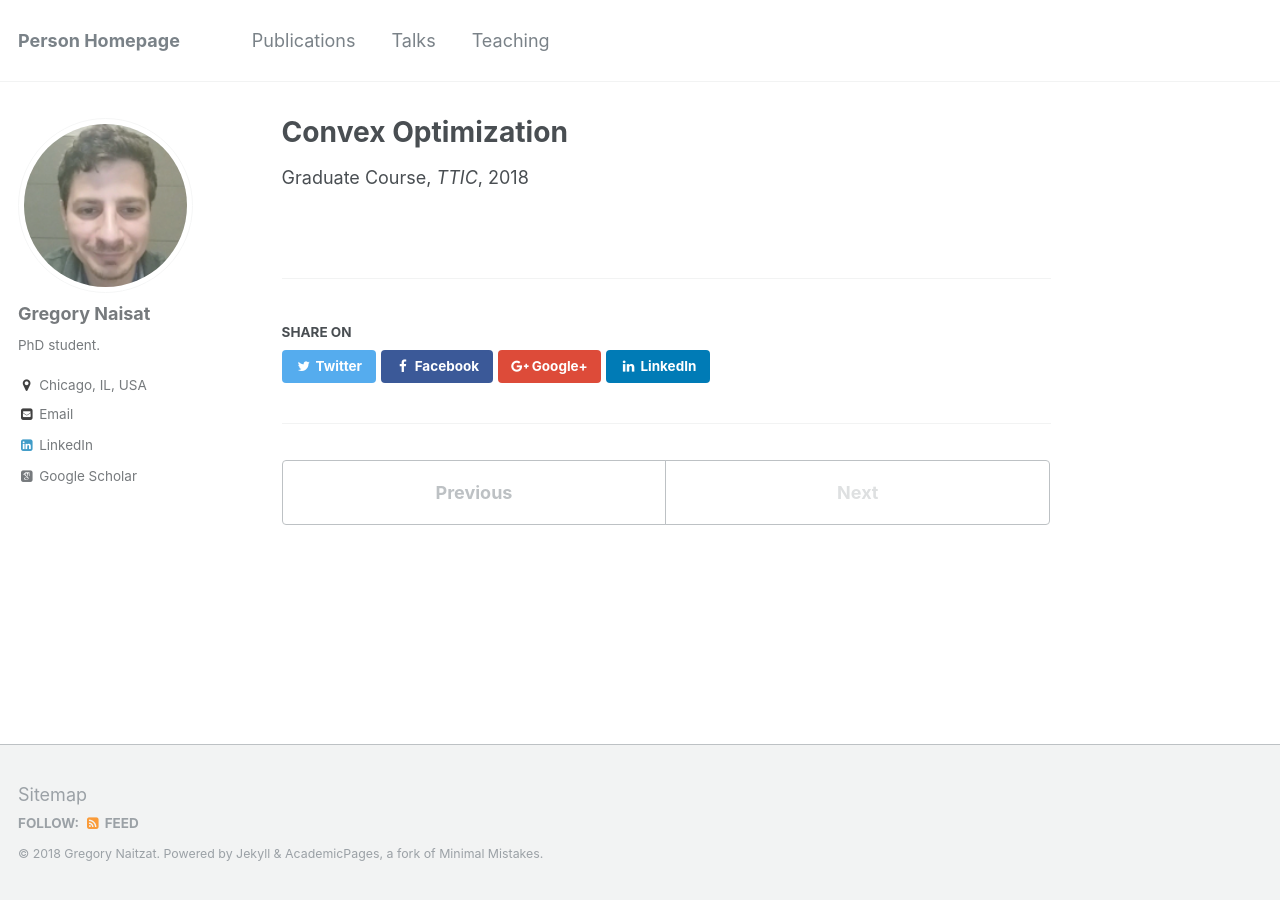
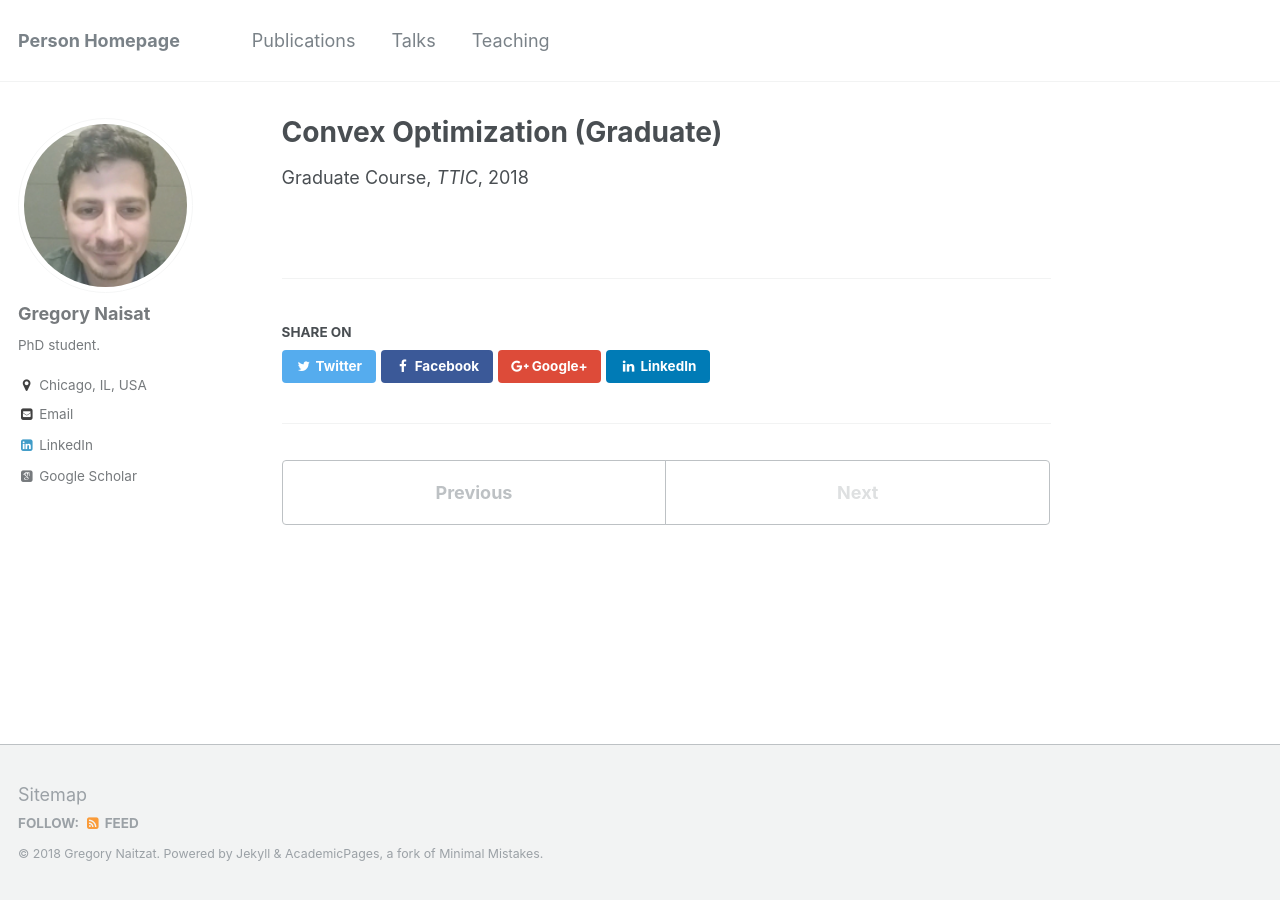
Before and after one commit to sgregnt/sgregnt.github.io, a Jekyll site: the page built from _teaching/2014-spring-teaching-1.md, in a window 1280 px wide. Built offline with Jekyll 4.4.1, drawn with Linux system fonts in a browser that asks for light colours; some web fonts are replaced.

Commit message:
teaching

```diff
--- a/_includes/archive-single-talk.html
+++ b/_includes/archive-single-talk.html
@@ -27,9 +27,9 @@
     {% endif %}
     <h2 class="archive__item-title" itemprop="headline">
       {% if post.link %}
-        <a href="{{ post.link }}">{{ title }}</a> <a href="{{ base_path }}{{ post.url }}" rel="permalink"><i class="fa fa-link" aria-hidden="true" title="permalink"></i><span class="sr-only">Permalink</span></a>
+        {{ title }} <i class="fa fa-link" aria-hidden="true" title="permalink"></i><span class="sr-only">Permalink</span></a>
       {% else %}
-        <a href="{{ base_path }}{{ post.url }}" rel="permalink">{{ title }}</a>
+        {{ title }}
       {% endif %}
     </h2>
     {% if post.read_time %}
--- a/_teaching/2014-spring-teaching-1.md
+++ b/_teaching/2014-spring-teaching-1.md
@@ -1,5 +1,5 @@
 ---
-title: "Convex Optimization"
+title: "Convex Optimization (Graduate)"
 collection: teaching
 type: "Graduate Course"
 permalink: /teaching/2018-winter-teaching-1
```
Also changed, not shown: _teaching/2015-spring-teaching-2.md (+1 -1 lines), _teaching/2015-spring-teaching-3.md (+1 -1 lines).
